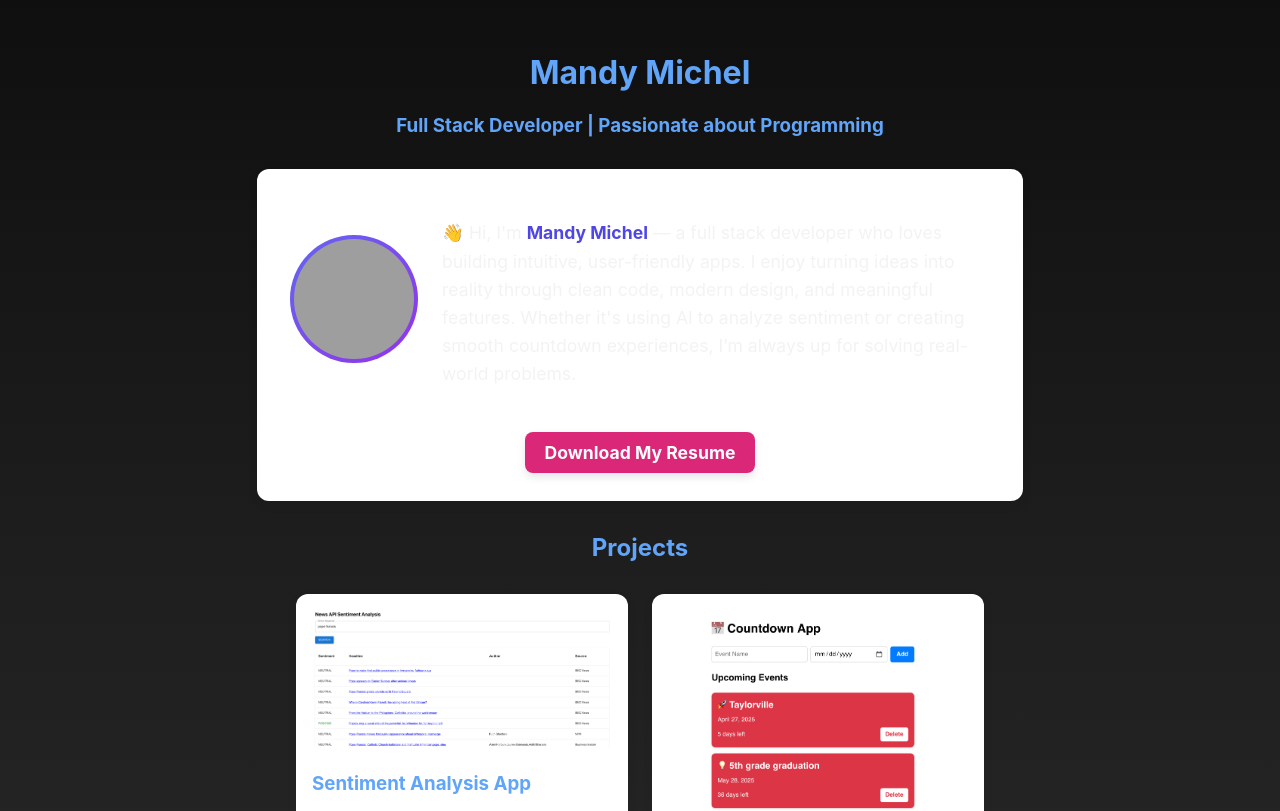
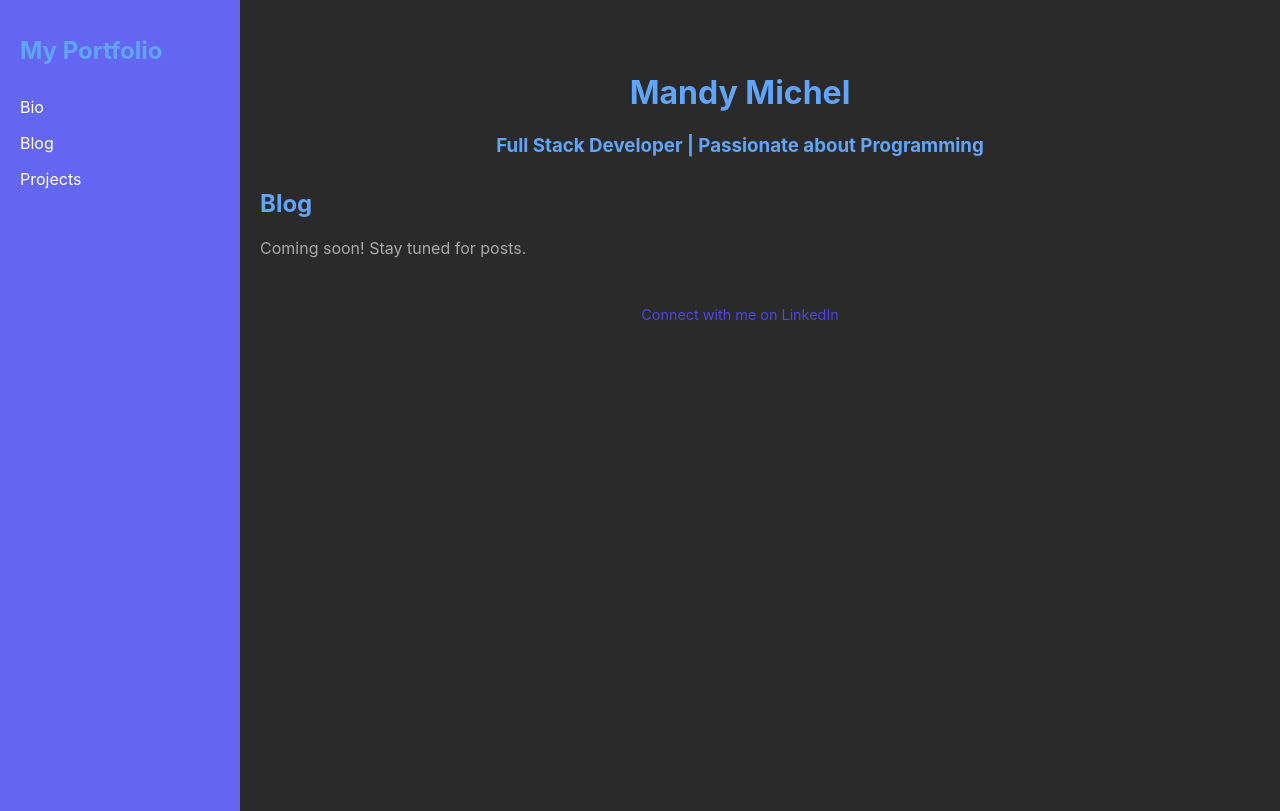
Before and after one commit to mandymichel/portfolio-app, a React (Create React App) app: page /blog in a window 1280 px wide. Shown: the top 811 px of the page. Built offline with nearby package versions, Linux system fonts and the light colour scheme; grey boxes are pictures that could not be loaded; the HTML template or start-up script is replaced by a standard one.

Commit message:
added routing and pages

```diff
--- a/package.json
+++ b/package.json
@@ -10,6 +10,7 @@
     "@testing-library/user-event": "^13.5.0",
     "react": "^19.1.0",
     "react-dom": "^19.1.0",
+    "react-router-dom": "^7.5.1",
     "react-scripts": "5.0.1",
     "web-vitals": "^2.1.4"
   },
--- a/src/App.css
+++ b/src/App.css
@@ -1,5 +1,5 @@
 body {
-    background: linear-gradient(180deg, #0f0f0f, #1e1e1e, #2a2a2a);
+    background: #2a2a2a;
     color: darkgray;
     font-family: 'Inter', sans-serif;
     margin: 0;
--- a/src/App.js
+++ b/src/App.js
@@ -1,7 +1,16 @@
 import React, { useState, useEffect } from "react"
+import {
+  BrowserRouter as Router,
+  Routes,
+  Route,
+  Navigate,
+} from "react-router-dom"
 import Header from "./components/Header"
 import BioSection from "./components/BioSection"
+import BlogPage from "./components/BlogPage"
 import Footer from "./components/Footer"
+import Sidebar from "./components/Sidebar"
+import ProjectsPage from "./components/ProjectsPage"
 import "./App.css"
 
 function App() {
@@ -14,6 +23,9 @@ function App() {
     window.addEventListener("keydown", handleEsc)
     return () => window.removeEventListener("keydown", handleEsc)
   }, [])
+
+  const openLightbox = (imgSrc) => setLightboxImg(imgSrc)
+  const closeLightbox = () => setLightboxImg(null)
 
   const projects = [
     {
@@ -30,38 +42,23 @@ function App() {
     },
   ]
 
-  const openLightbox = (imgSrc) => {
-    setLightboxImg(imgSrc)
+  return (
+    <Router>
+      <div className="App" style={{ display: "flex" }}>
+        <Sidebar />
+        <div style={{ marginLeft: "200px", padding: "20px", flexGrow: 1 }}>
+          <Header />
+          <Routes>
+            <Route path="/portfolio-app" element={<Navigate to="/bio" />} />
+            <Route path="/bio" element={<BioSection />} />
+            <Route path="/blog" element={<BlogPage />} />
+            <Route
+              path="/projects"
+              element={
+                <ProjectsPage projects={projects} openLightbox={openLightbox} />
               }
-
-  const closeLightbox = () => {
-    setLightboxImg(null)
-  }
-
-  return (
-    <div className="App">
-      <Header />
-      <BioSection />
-      <h2 style={{ textAlign: "center", marginBottom: "2rem" }}>Projects</h2>
-      <div className="project-grid">
-        {projects.map((project) => (
-          <div className="project-card" key={project.title}>
-            <img
-              src={project.image}
-              alt={project.title}
-              onClick={() => openLightbox(project.image)}
-              className="clickable"
             />
-            <h3>{project.title}</h3>
-            <p>{project.description}</p>
-            <a href={project.link} target="_blank" rel="noopener noreferrer">
-              View Project
-            </a>
-          </div>
-        ))}
-      </div>
-
-      {/* Lightbox Modal */}
+          </Routes>
           {lightboxImg && (
             <div className="lightbox" onClick={closeLightbox}>
               <img src={lightboxImg} alt="Full size project" />
@@ -69,6 +66,8 @@ function App() {
           )}
           <Footer />
         </div>
+      </div>
+    </Router>
   )
 }
 
--- /dev/null
+++ b/src/components/BlogPage.js
@@ -0,0 +1,10 @@
+import React from "react"
+
+export default function BlogPage() {
+  return (
+    <div>
+      <h2>Blog</h2>
+      <p>Coming soon! Stay tuned for posts.</p>
+    </div>
+  )
+}
--- /dev/null
+++ b/src/components/ProjectsPage.js
@@ -0,0 +1,26 @@
+function ProjectsPage({ projects, openLightbox }) {
+  return (
+    <>
+      <h2 style={{ textAlign: "center", marginBottom: "2rem" }}>Projects</h2>
+      <div className="project-grid">
+        {projects.map((project) => (
+          <div className="project-card" key={project.title}>
+            <img
+              src={project.image}
+              alt={project.title}
+              onClick={() => openLightbox(project.image)}
+              className="clickable"
+            />
+            <h3>{project.title}</h3>
+            <p>{project.description}</p>
+            <a href={project.link} target="_blank" rel="noopener noreferrer">
+              View Project
+            </a>
+          </div>
+        ))}
+      </div>
+    </>
+  )
+}
+
+export default ProjectsPage
--- /dev/null
+++ b/src/components/Sidebar.css
@@ -0,0 +1,33 @@
+.sidebar {
+    width: 200px;
+    height: 100vh;
+    position: fixed;
+    background-color: #6366f1;
+    color: white;
+    padding: 20px;
+    top: 0;
+    left: 0;
+  }
+
+  .sidebar .logo {
+    font-size: 1.5rem;
+    margin-bottom: 2rem;
+  }
+
+  .sidebar ul {
+    list-style: none;
+    padding: 0;
+  }
+
+  .sidebar li {
+    margin-bottom: 1rem;
+  }
+
+  .sidebar a {
+    color: white;
+    text-decoration: none;
+  }
+
+  .sidebar a:hover {
+    text-decoration: underline;
+  }
--- /dev/null
+++ b/src/components/Sidebar.js
@@ -0,0 +1,24 @@
+import React from "react"
+import { Link } from "react-router-dom"
+import "./Sidebar.css"
+
+export default function Sidebar() {
+  return (
+    <div className="sidebar">
+      <h1 className="logo">My Portfolio</h1>
+      <nav>
+        <ul>
+          <li>
+            <Link to="/bio">Bio</Link>
+          </li>
+          <li>
+            <Link to="/blog">Blog</Link>
+          </li>
+          <li>
+            <Link to="/projects">Projects</Link>
+          </li>
+        </ul>
+      </nav>
+    </div>
+  )
+}
```
Also changed, not shown: src/components/BioPage.js (added), 1 other file (tests, documents, lock files or other folders). Lines whose indentation alone changed are shown as unchanged.
